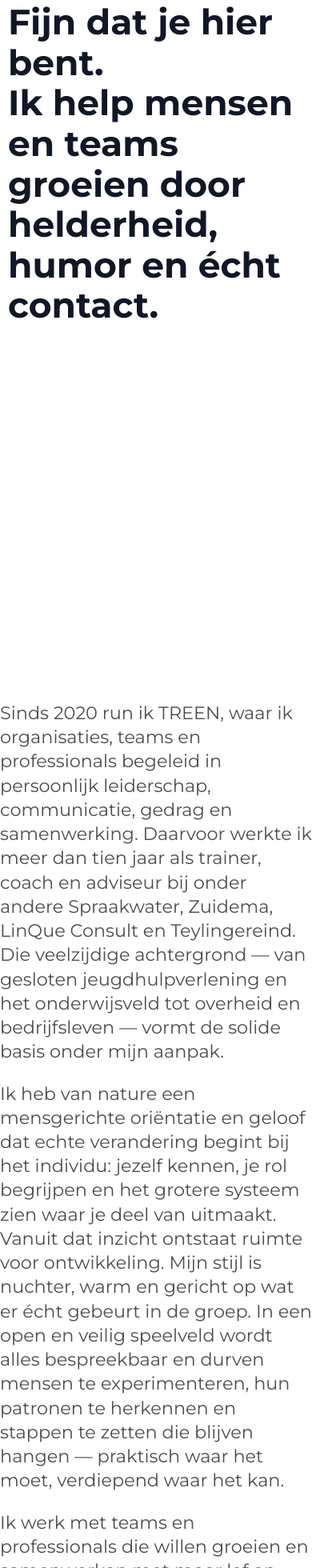
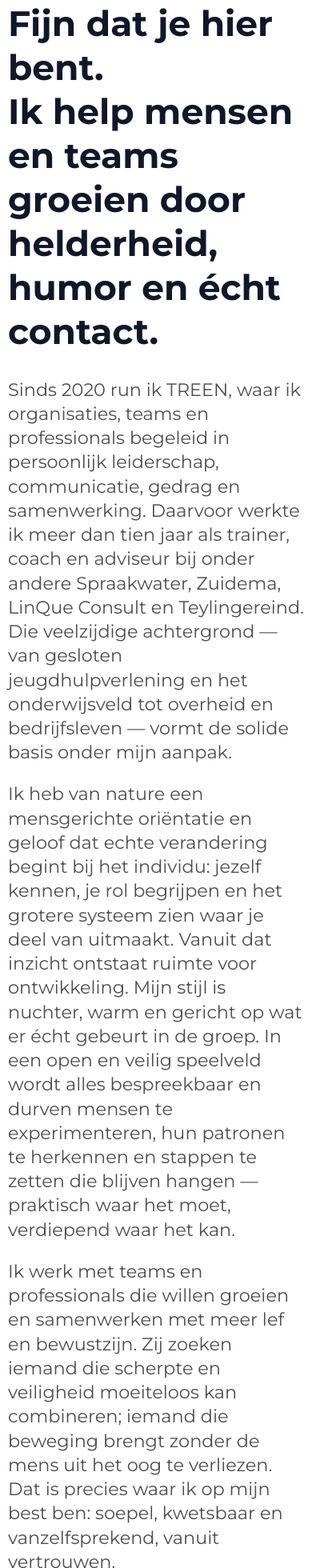
Before and after one commit to jonassmets/treen, a Next.js app: page / in a window 390 px wide. Shown: the part 40-2000 px from the top of the page at 80% size. Built offline with nearby package versions, Linux system fonts and the light colour scheme.

Commit message:
feat: introduce separate mobile-specific hero paragraph section with lazy loading and adjust hero layout for desktop.

```diff
--- a/app/components/HeroSection.tsx
+++ b/app/components/HeroSection.tsx
@@ -12,7 +12,6 @@ const HERO_PARAGRAPHS = [
 export function HeroSection() {
   const signatureRef = useRef<HTMLDivElement | null>(null);
   const scrollRevealRefs = useRef<(HTMLDivElement | null)[]>([]);
-  const paragraphRefs = useRef<(HTMLParagraphElement | null)[]>([]);
   const signatureFrameRef = useRef<number | null>(null);
   const signatureBaseScrollRef = useRef<number | null>(null);
 
@@ -95,33 +94,7 @@ export function HeroSection() {
     };
   }, []);
 
-  useEffect(() => {
-    // Mobile paragraph lazy-load animation
-    if (typeof window === 'undefined' || window.innerWidth > 768) return;
-
-    const paragraphs = paragraphRefs.current.filter((el): el is HTMLParagraphElement => Boolean(el));
-    if (paragraphs.length === 0) return undefined;
-
-    const observer = new IntersectionObserver(
-      (entries) => {
-        entries.forEach((entry) => {
-          if (entry.isIntersecting) {
-            entry.target.classList.add('is-visible');
-          }
-        });
-      },
-      { threshold: 0.1, rootMargin: '0px 0px -50px 0px' }
-    );
-
-    paragraphs.forEach((el) => observer.observe(el));
-
-    return () => {
-      observer.disconnect();
-    };
-  }, []);
-
   return (
-    <>
     <section className="hero-section w-full flex items-center justify-center" style={{
       minHeight: 'max(100svh, 720px)',
       padding: 'clamp(32px, 5vh, 60px) 0',
@@ -143,25 +116,20 @@ export function HeroSection() {
           gap: 'clamp(24px, 3.5vh, 40px)'
         }}
       >
-          {/* Hero Title - Fullscreen on mobile */}
+        {/* Hero Title */}
         <h1 className="hero-title font-bold text-gray-900 text-left" style={{ fontWeight: 700 }}>
           Fijn dat je hier bent.<br />
-            <span className="hero-tagline-second-line">
           Ik help mensen en teams groeien door helderheid, humor en écht contact.
-            </span>
         </h1>
 
-          {/* Paragraphs - Hidden initially on mobile */}
+        {/* Three Column Layout */}
         <div className="hero-columns-wrapper">
           <div className="hero-columns scroll-reveal" data-speed="0.16" ref={(el) => { scrollRevealRefs.current[0] = el; }}>
             {HERO_PARAGRAPHS.map((paragraph, idx) => (
-                <p
-                  key={`hero-paragraph-${idx}`}
-                  className="hero-paragraph"
-                >{paragraph}</p>
+              <p key={`hero-paragraph-${idx}`} className="hero-paragraph">{paragraph}</p>
             ))}
             <div className="signature-stack">
-                <div className="mobile-signature mobile-hidden">
+              <div className="mobile-signature">
                 <Image
                   src="/signature.png"
                   alt="Handtekening van Joris"
@@ -194,35 +162,5 @@ export function HeroSection() {
         </div>
       </div>
     </section>
-
-      {/* Mobile-only paragraph section */}
-      <section
-        className="mobile-paragraph-section w-full"
-        style={{
-          scrollSnapAlign: 'start',
-          scrollSnapStop: 'always'
-        }}
-      >
-        <div className="w-full px-6" style={{ maxWidth: '979px', margin: '0 auto', paddingTop: '48px', paddingBottom: '48px' }}>
-          {HERO_PARAGRAPHS.map((paragraph, idx) => (
-            <p
-              key={`mobile-paragraph-${idx}`}
-              className="hero-paragraph mobile-lazy-paragraph"
-              ref={(el) => { paragraphRefs.current[idx] = el; }}
-            >{paragraph}</p>
-          ))}
-          <div className="mobile-signature" style={{ marginTop: '-20px' }}>
-            <Image
-              src="/signature.png"
-              alt="Handtekening van Joris"
-              width={256}
-              height={120}
-              style={{ width: '100%', height: 'auto', display: 'block' }}
-              priority
-            />
-          </div>
-        </div>
-      </section>
-    </>
   );
 }
--- a/app/globals.css
+++ b/app/globals.css
@@ -93,14 +93,6 @@ body {
   height: 240vh;
   overflow: hidden;
   background: white;
-}
-
-.mobile-paragraph-section {
-  display: none;
-}
-
-.mobile-hidden {
-  display: none;
 }
 
 .float-item {
@@ -200,10 +192,6 @@ body {
 }
 
 @media (min-width: 769px) {
-
-  .mobile-paragraph-section {
-    display: none !important;
-  }
 
   .hero-section,
   .profile-section,
@@ -328,46 +316,25 @@ body {
 
   .hero-section {
     min-height: 100vh !important;
-    height: 100vh !important;
-    padding: 0;
-    align-items: center !important;
+    height: auto !important;
+    padding: 24px 0;
+    align-items: flex-start !important;
     justify-content: flex-start !important;
-    overflow: hidden;
   }
 
   .hero-shell {
-    height: 100vh;
-    justify-content: center;
-    align-items: center;
-    gap: 0;
-    padding-top: env(safe-area-inset-top, 0px);
-    padding-bottom: env(safe-area-inset-bottom, 0px);
+    height: auto;
+    justify-content: flex-start;
+    gap: 16px;
   }
 
   .hero-title {
-    font-size: clamp(3.5rem, 12vw, 7rem) !important;
-    line-height: 1.15 !important;
-    margin-bottom: 0 !important;
-    max-width: 100%;
+    font-size: clamp(5rem, 13vw, 6.8rem) !important;
+    line-height: 1.25 !important;
+    margin-bottom: 14px !important;
+    max-width: 20ch;
     text-align: left;
     margin-inline: 0;
-    padding: 0 !important;
-  }
-
-  .hero-tagline-second-line {
-    display: inline;
-  }
-
-  .hero-columns-wrapper {
-    display: none;
-  }
-
-  .mobile-paragraph-section {
-    display: block !important;
-    min-height: 100vh;
-    background: #ffffff;
-    padding-top: 24px;
-    padding-bottom: 24px;
   }
 
   .hero-columns {
@@ -379,29 +346,6 @@ body {
     font-size: clamp(1.4rem, 4.5vw, 1.6rem);
     line-height: 1.35;
     margin-bottom: 22px;
-  }
-
-  .mobile-lazy-paragraph {
-    opacity: 0;
-    transform: translate3d(0, 40px, 0);
-    transition: opacity 0.6s ease, transform 0.8s ease;
-  }
-
-  .mobile-lazy-paragraph.is-visible {
-    opacity: 1;
-    transform: translate3d(0, 0, 0);
-  }
-
-  .mobile-lazy-paragraph:nth-of-type(1).is-visible {
-    transition-delay: 0s;
-  }
-
-  .mobile-lazy-paragraph:nth-of-type(2).is-visible {
-    transition-delay: 0.15s;
-  }
-
-  .mobile-lazy-paragraph:nth-of-type(3).is-visible {
-    transition-delay: 0.3s;
   }
 
   .hero-grid .scroll-reveal {
```
Lines whose indentation alone changed are shown as unchanged.
